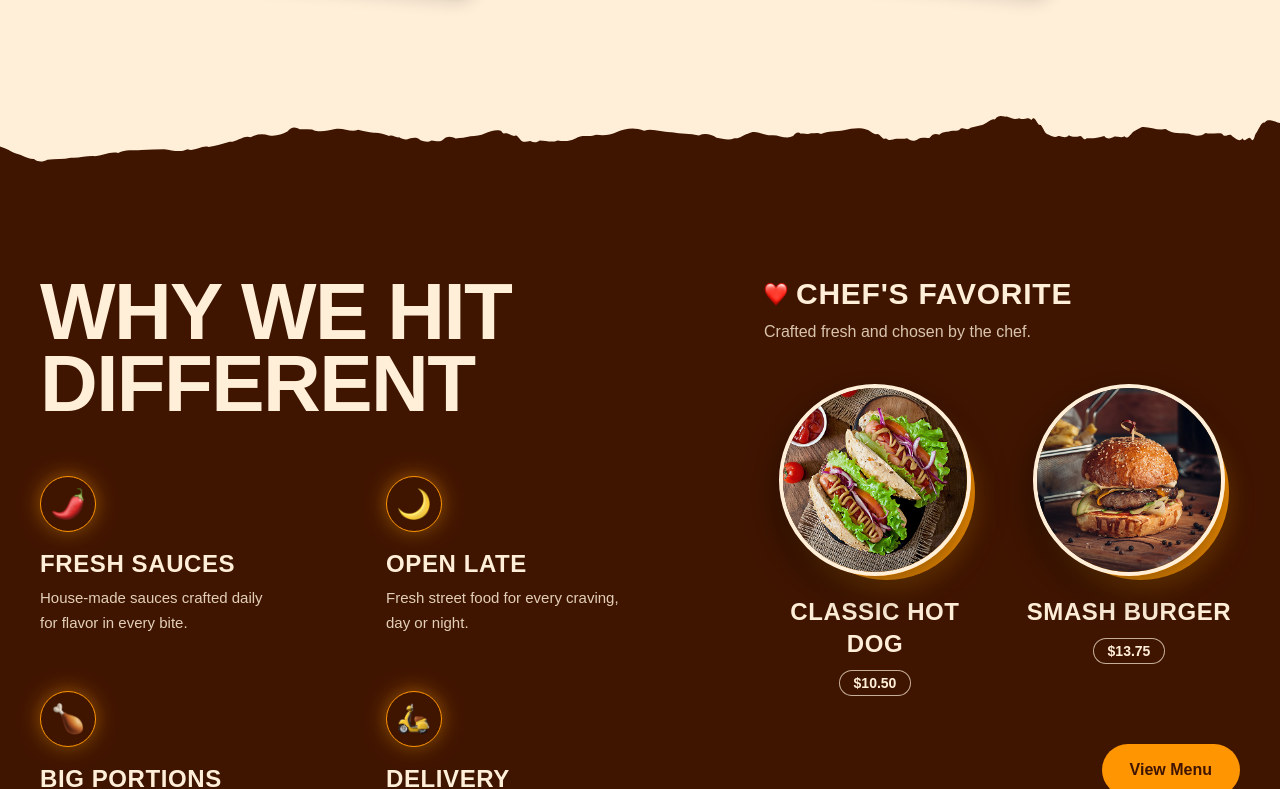
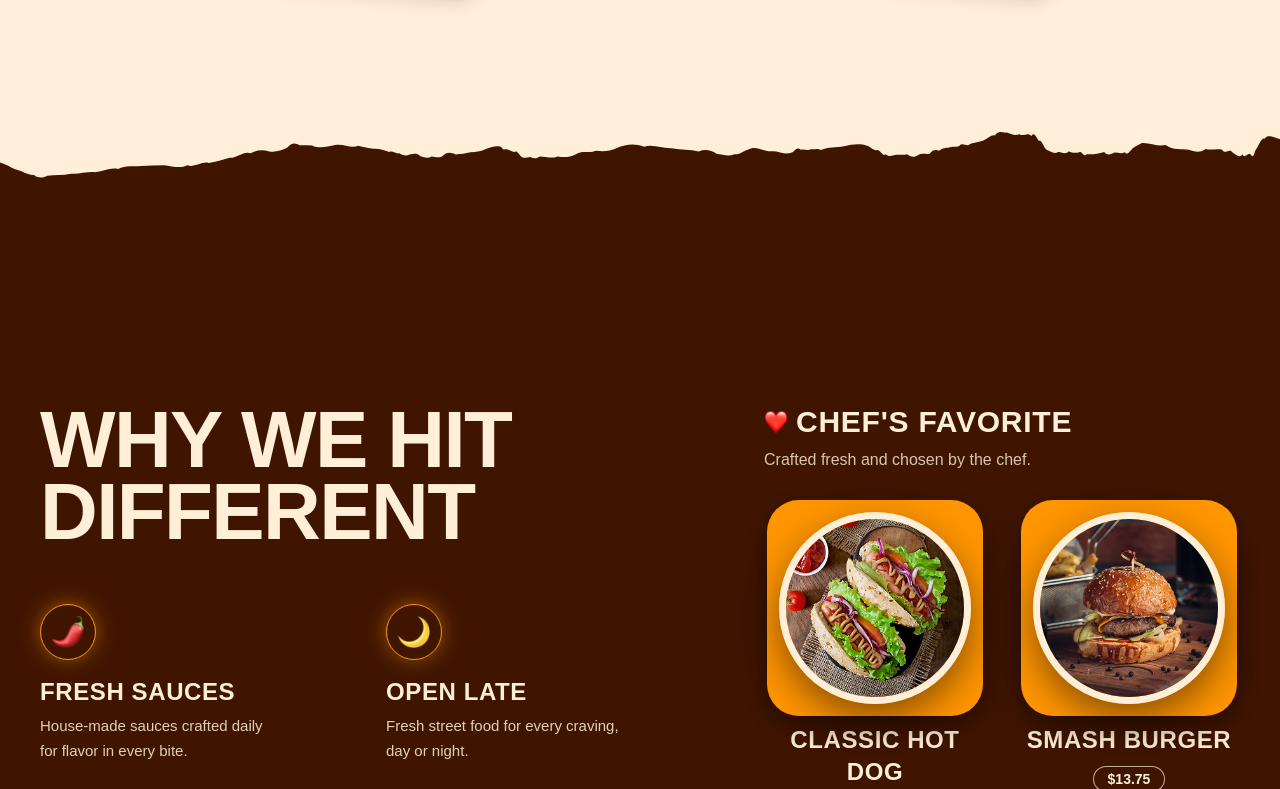
Before and after one commit to ajibolagenius/hotbite, a Next.js app: page / in a window 1280 px wide. Shown: the part 8071-8860 px from the top of the page. Built offline with nearby package versions, Linux system fonts and the light colour scheme; a web font is replaced by a local one.

Commit message:
feat: update styles in Benefits, Gallery, and Order components for improved layout and spacing

```diff
--- a/src/components/benefits/Benefits.tsx
+++ b/src/components/benefits/Benefits.tsx
@@ -62,7 +62,7 @@ export function Benefits() {
   return (
     <section
       id="benefits"
-      className="scroll-mt-24 bg-dark-yellow px-4 py-20 sm:px-8 sm:py-24 md:px-10 md:py-28 lg:scroll-mt-28"
+      className="scroll-mt-24 bg-dark-yellow px-4 pb-20 pt-20 sm:px-8 sm:pb-24 sm:pt-28 md:px-10 md:pb-28 md:pt-36 lg:scroll-mt-28 lg:pt-44 xl:pt-56"
     >
       <div className="mx-auto grid max-w-[1440px] grid-cols-1 gap-16 lg:grid-cols-[1.15fr_0.85fr] lg:items-start lg:gap-12 xl:gap-20">
         <div>
@@ -137,12 +137,12 @@ function FavoriteCard({
   return (
     <div className="flex flex-col items-center text-center">
       <div className="relative h-36 w-36 sm:h-44 sm:w-44 md:h-48 md:w-48">
-        {/* Orange circle offset bottom-right behind the photo */}
+        {/* Rounded-square backdrop centered behind the photo, corners peeking out on all sides */}
         <div
-          className="absolute -bottom-1 -right-1 h-[92%] w-[92%] rounded-full bg-yellow shadow-[0_8px_24px_rgba(255,149,0,0.35)]"
+          className="absolute -inset-2 rounded-[26px] bg-yellow shadow-[0_10px_28px_rgba(0,0,0,0.4)] sm:-inset-2.5 sm:rounded-[30px] md:-inset-3 md:rounded-[32px]"
           aria-hidden
         />
-        <div className="relative z-10 h-full w-full overflow-hidden rounded-full border-[3px] border-cream shadow-[0_14px_36px_rgba(0,0,0,0.45)] sm:border-4">
+        <div className="relative z-10 h-full w-full overflow-hidden rounded-full border-[6px] border-cream shadow-[0_14px_36px_rgba(0,0,0,0.45)] sm:border-[7px]">
           <Image
             src={image}
             alt={alt}
--- a/src/components/gallery/Gallery.tsx
+++ b/src/components/gallery/Gallery.tsx
@@ -143,7 +143,7 @@ export function Gallery() {
       </div>
 
       {/* Generous cream gap before the torn edge into Benefits */}
-      <div className="mt-24 text-dark-yellow sm:mt-32 md:mt-36">
+      <div className="mt-28 text-dark-yellow sm:mt-36 md:mt-40">
         <SectionEdge side="bottom" />
       </div>
     </section>
--- a/src/components/order/Order.tsx
+++ b/src/components/order/Order.tsx
@@ -11,24 +11,24 @@ const floatingIcons: {
   emojiClassName: string;
 }[] = [
   {
-    // Nestled near the 'E' in ORDER
+    // Nestled between the 'D' and 'E' in ORDER
     name: "takeout-box",
     className:
-      "left-[78%] top-[10%] h-11 w-11 sm:h-14 sm:w-14 lg:h-16 lg:w-16",
+      "left-[26%] top-[16%] h-11 w-11 sm:h-14 sm:w-14 lg:h-16 lg:w-16",
     emojiClassName: "h-6 w-6 sm:h-8 sm:w-8 lg:h-9 lg:w-9",
   },
   {
-    // Overlaps BOLD — face nestled in the letter counter
+    // Overlaps BOLD — face nestled in the 'O' counter
     name: "face-savoring-food",
     className:
-      "left-[18%] top-[38%] h-12 w-12 sm:h-16 sm:w-16 lg:h-[72px] lg:w-[72px]",
+      "left-[9%] top-[46%] h-12 w-12 sm:h-16 sm:w-16 lg:h-[72px] lg:w-[72px]",
     emojiClassName: "h-7 w-7 sm:h-9 sm:w-9 lg:h-10 lg:w-10",
   },
   {
-    // Purple heart above STREET
+    // Purple heart between BOLD and STREET
     name: "purple-heart",
     className:
-      "left-[42%] top-[52%] h-11 w-11 sm:h-14 sm:w-14 lg:h-16 lg:w-16",
+      "left-[18%] top-[50%] h-11 w-11 sm:h-14 sm:w-14 lg:h-16 lg:w-16",
     emojiClassName: "h-6 w-6 sm:h-8 sm:w-8 lg:h-9 lg:w-9",
   },
 ];
```
